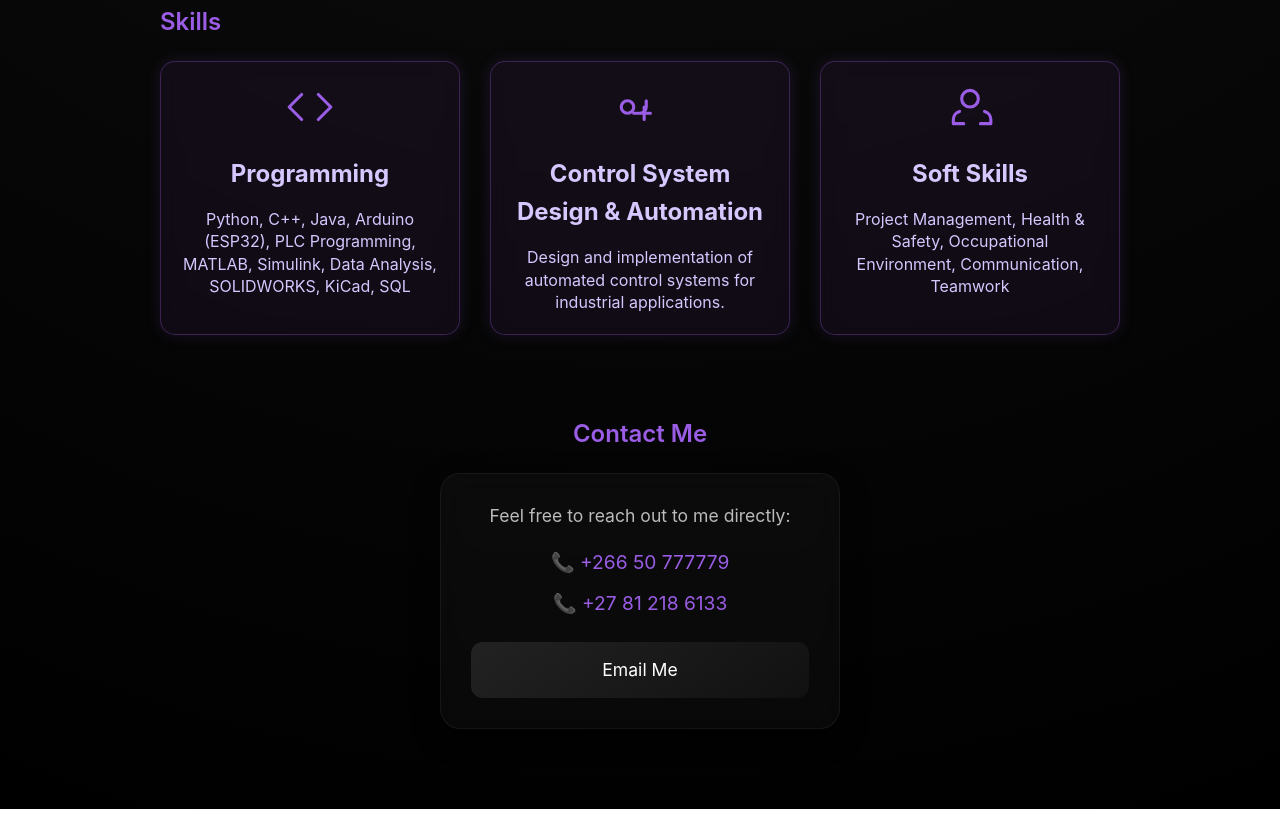
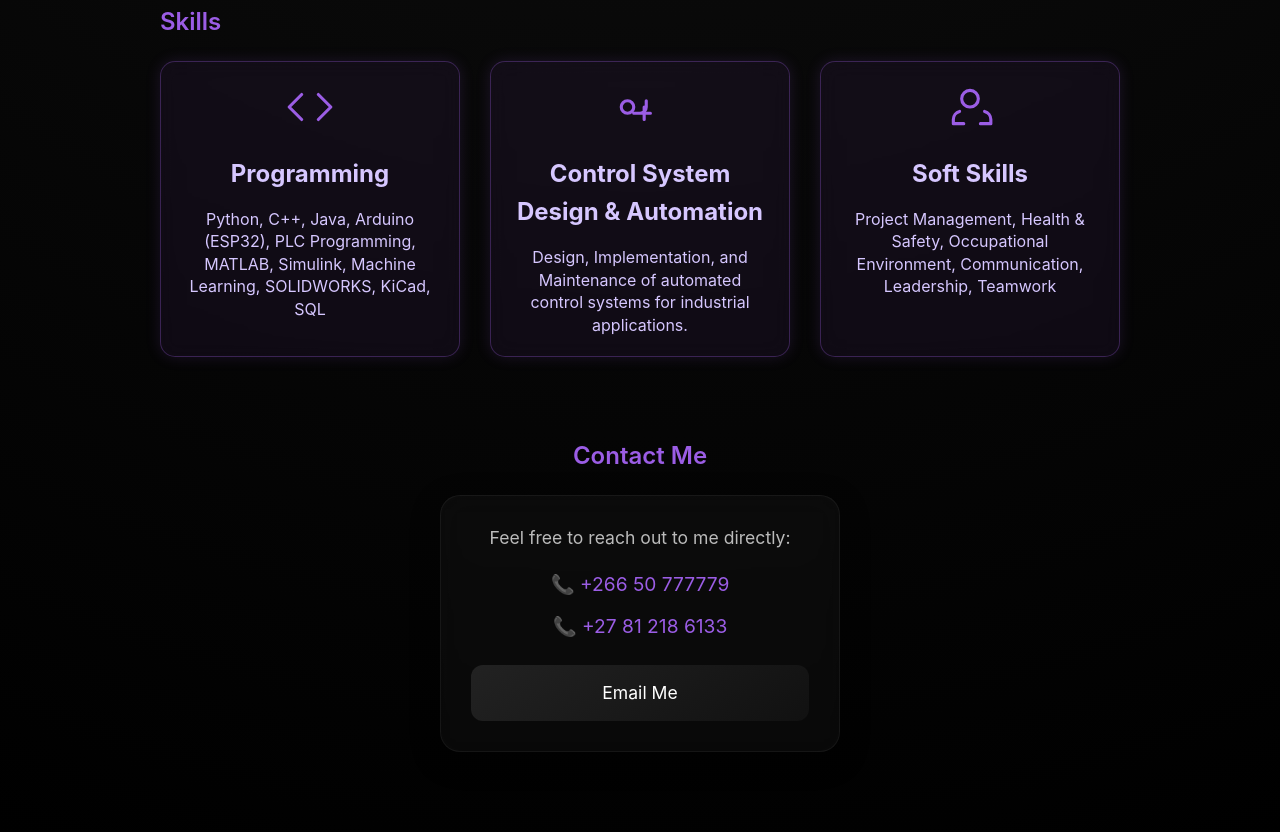
Before and after one commit to matlalijr/matlalijr.github.io, a plain HTML site: page index.html in a window 1280 px wide. Shown: the part 811-1643 px from the top of the page. Before the commit the page ends 1620 px from the top, so only its background shows below. Drawn offline with Linux system fonts and the light colour scheme.

Commit message:
Update index.html

```diff
--- a/index.html
+++ b/index.html
@@ -261,7 +261,7 @@
           <path stroke-linecap="round" stroke-linejoin="round" d="M16 18l6-6-6-6M8 6l-6 6 6 6" />
         </svg>
         <h3>Programming</h3>
-        <p>Python, C++, Java, Arduino (ESP32), PLC Programming, MATLAB, Simulink, Data Analysis, SOLIDWORKS, KiCad, SQL</p>
+        <p>Python, C++, Java, Arduino (ESP32), PLC Programming, MATLAB, Simulink, Machine Learning, SOLIDWORKS, KiCad, SQL</p>
       </div>
       <div class="skill-card">
         <!-- Control System Design Icon: Circuit + gear -->
@@ -269,7 +269,7 @@
           <path stroke-linecap="round" stroke-linejoin="round" d="M9 12a3 3 0 11-6 0 3 3 0 016 0zM15 9v3a3 3 0 01-3 3h-1m3-3v3m0 0v3m0-3h3m-3 0H9" />
         </svg>
         <h3>Control System Design & Automation</h3>
-        <p>Design and implementation of automated control systems for industrial applications.</p>
+        <p>Design, Implementation, and Maintenance of automated control systems for industrial applications.</p>
       </div>
       <div class="skill-card">
         <!-- Soft Skills Icon: User group -->
@@ -277,7 +277,7 @@
           <path stroke-linecap="round" stroke-linejoin="round" d="M17 20h5v-2a4 4 0 00-3-3.87M9 20H4v-2a4 4 0 013-3.87M12 12a4 4 0 100-8 4 4 0 000 8z" />
         </svg>
         <h3>Soft Skills</h3>
-        <p>Project Management, Health & Safety, Occupational Environment, Communication, Teamwork</p>
+        <p>Project Management, Health & Safety, Occupational Environment, Communication, Leadership, Teamwork</p>
       </div>
     </div>
   </section>
```
